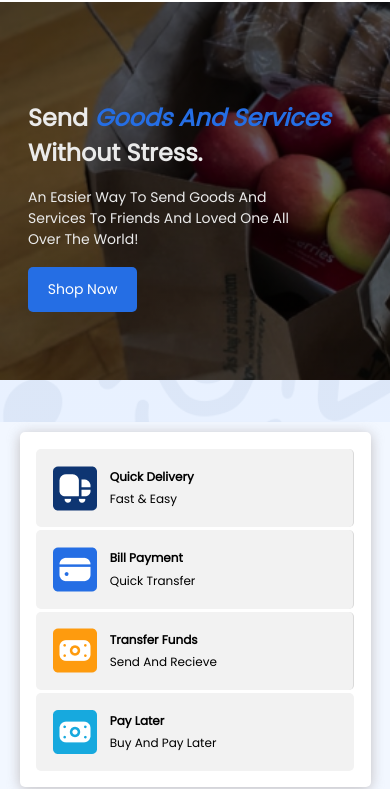
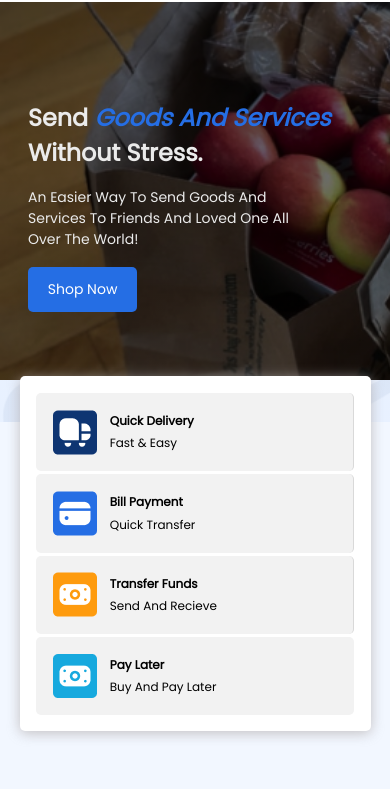
Before and after one commit to Oladele-israel/shop.co, a plain HTML site: page index.html in a window 390 px wide. Shown: the part 62-851 px from the top of the page. Drawn offline with Linux system fonts and the light colour scheme; a web font is replaced by a local one.

Commit message:
initial commit

```diff
--- a/styles/home.css
+++ b/styles/home.css
@@ -1020,7 +1020,7 @@ header {
   }
 
   .card {
-    margin-top: -25rem;
+    margin-top: -29rem;
   }
   .products{
     margin-top: -1rem;
```
